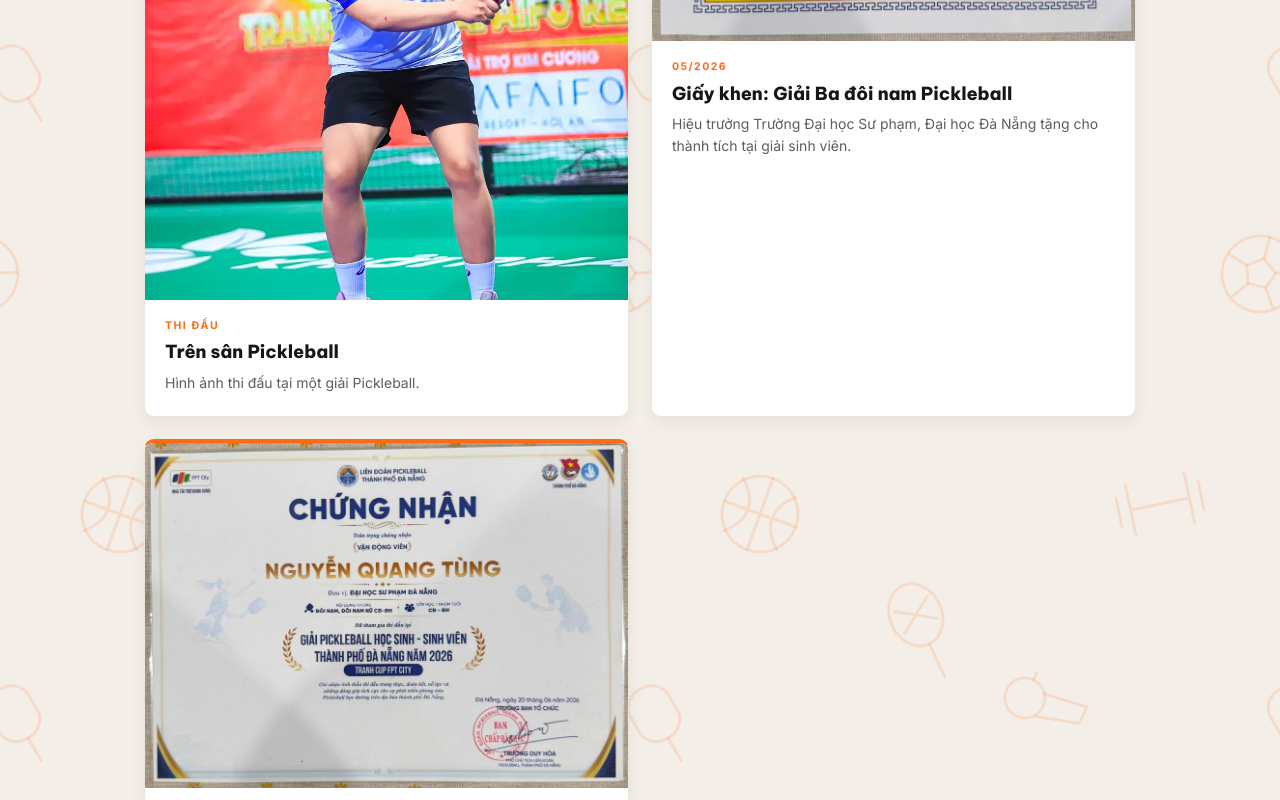
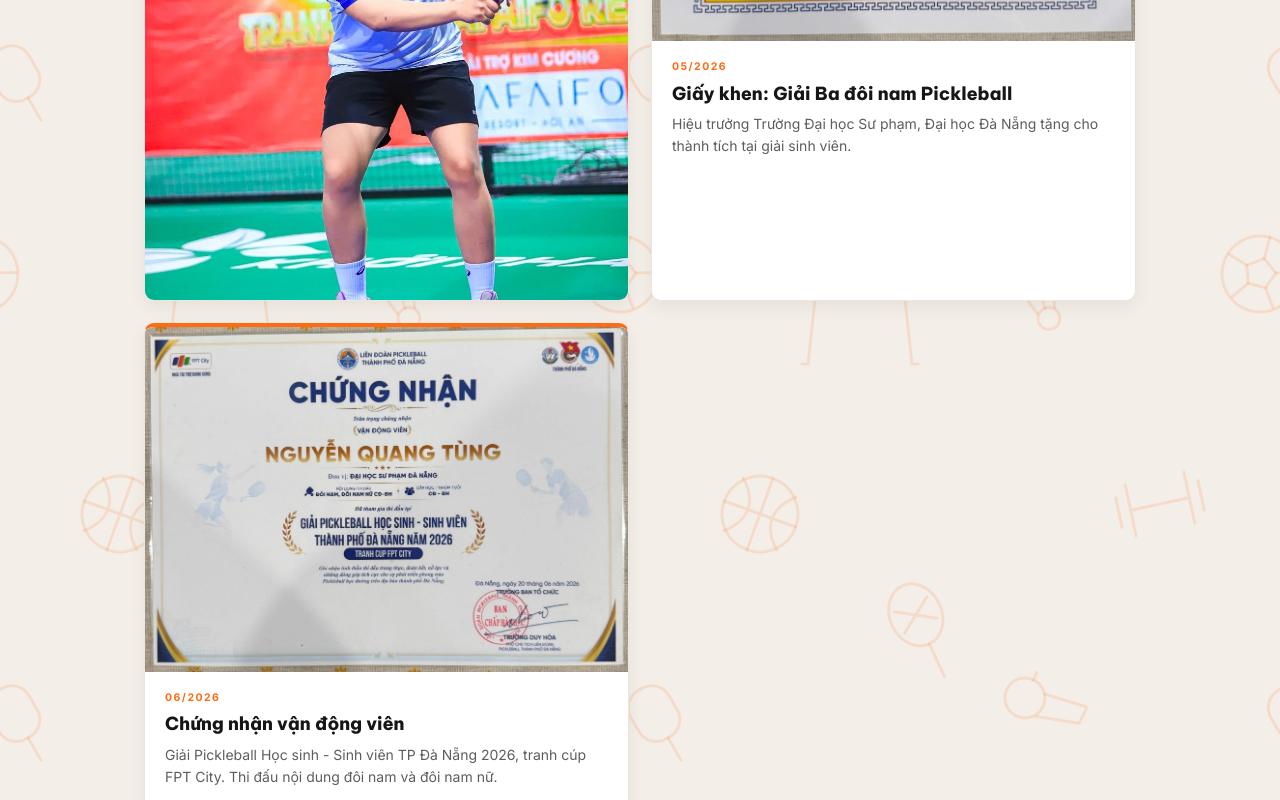
Before and after one commit to vynt1811-svg/portfolio-nguyen-quang-tung, a plain HTML site: page index.html in a window 1280 px wide. Shown: the part 4413-5213 px from the top of the page. Drawn offline with Linux system fonts and the light colour scheme.

Commit message:
Bỏ chú thích ảnh thi đấu

```diff
--- a/index.html
+++ b/index.html
@@ -131,8 +131,7 @@ footer{background:#111;border-top:14px solid transparent;border-image:repeating-
         <div class="t"><p class="k">12/2025</p><h3>Trọng tài tại EDU-Pickleball 2025, Đà Nẵng</h3><p>Làm trọng tài tại Giải thể thao cán bộ, viên chức ngành Giáo dục, tổ chức tại Đà Nẵng tháng 12/2025.</p></div></article>
       <article class="card wide"><button onclick="zoom(this)"><img src="img/cup-huy-chuong-1.jpg" alt="Cúp và huy chương Pickleball"></button>
         <div class="t"><p class="k">CÚP VÀ HUY CHƯƠNG</p><h3>Vô địch Giải đấu Pickleball sinh viên UED 2026 và nhiều giải Nhì</h3><p>Ngoài cúp Vô địch UED 2026, còn có Giải Nhì tranh cúp PIKDY (The Start HVP), Hạng Nhì giải Đại Lộc mở rộng 2026 tranh cúp Vikki Bank và Đội Nhì đôi hỗn hợp tranh cúp HB lần 2.</p></div></article>
-      <article class="card"><button onclick="zoom(this)"><img src="img/thi-dau-pickleball.jpg" alt="Nguyễn Quang Tùng thi đấu Pickleball" style="aspect-ratio:.8;object-position:center 30%"></button>
-        <div class="t"><p class="k">THI ĐẤU</p><h3>Trên sân Pickleball</h3><p>Hình ảnh thi đấu tại một giải Pickleball.</p></div></article>
+      <article class="card"><button onclick="zoom(this)"><img src="img/thi-dau-pickleball.jpg" alt="Nguyễn Quang Tùng thi đấu Pickleball" style="aspect-ratio:.8;object-position:center 30%"></button></article>
       <article class="card"><button onclick="zoom(this)"><img src="img/giay-khen-pickleball.jpg" alt="Giấy khen Giải Ba đôi nam Pickleball"></button>
         <div class="t"><p class="k">05/2026</p><h3>Giấy khen: Giải Ba đôi nam Pickleball</h3><p>Hiệu trưởng Trường Đại học Sư phạm, Đại học Đà Nẵng tặng cho thành tích tại giải sinh viên.</p></div></article>
       <article class="card"><button onclick="zoom(this)"><img src="img/chung-nhan-fpt-city.jpg" alt="Chứng nhận vận động viên giải Pickleball HS-SV Đà Nẵng"></button>
```
